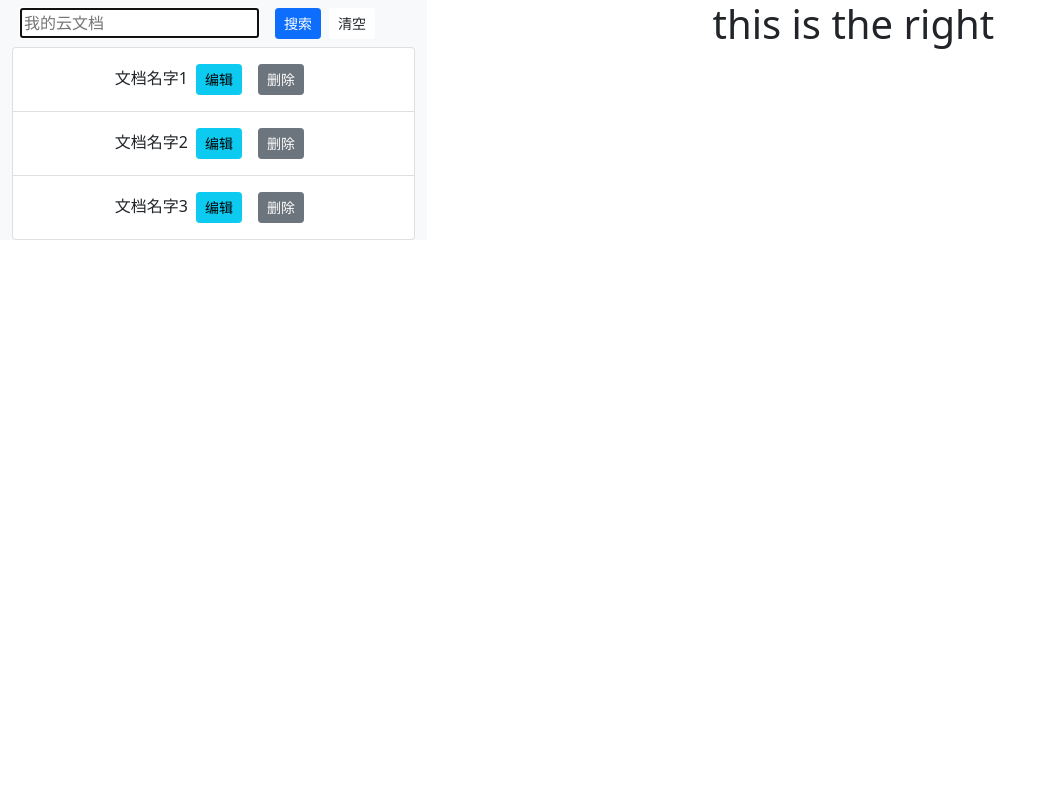
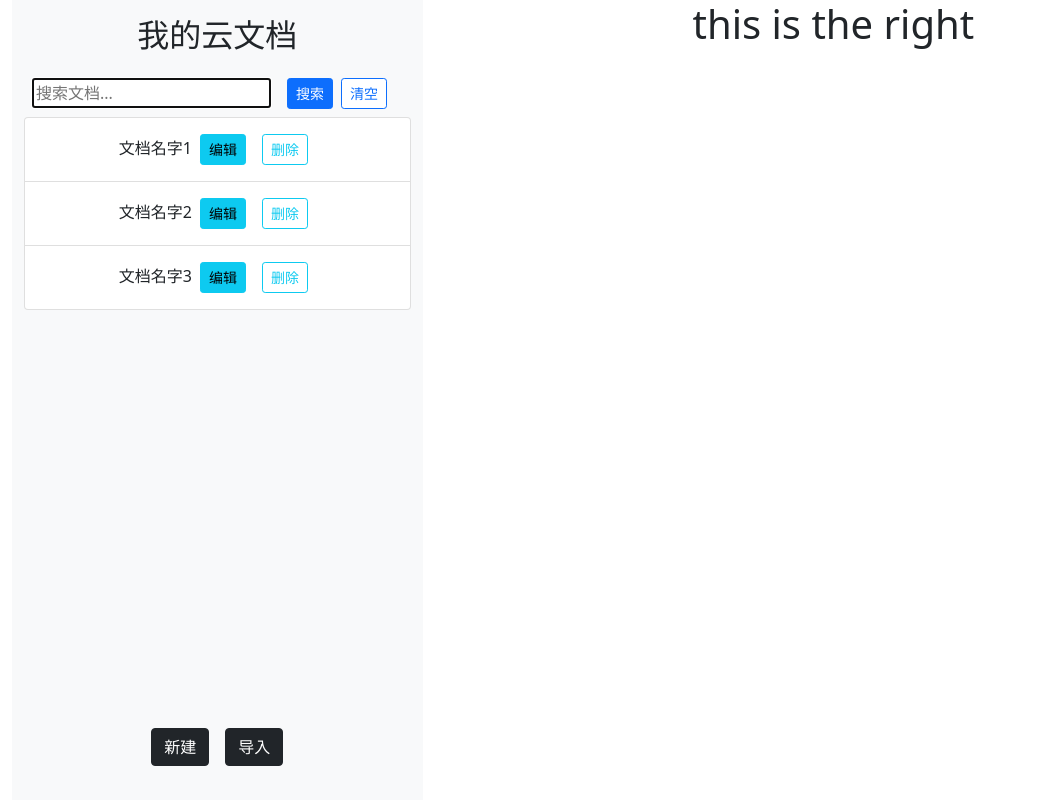
Before and after one commit to renyanLemon/cloud-doc, a React (Create React App) app: page / in a window 1280 px wide. Shown: the whole page, without its empty margins (0-1045 px from the left). Built offline with nearby package versions, Linux system fonts and the light colour scheme.

Commit message:
feat:自定义hook,键盘事件

```diff
--- a/public/index.html
+++ b/public/index.html
@@ -25,6 +25,11 @@
       Learn how to configure a non-root public URL by running `npm run build`.
     -->
     <title>React App</title>
+    <style>
+      html, body, #root {
+        height: 100%;
+      }
+    </style>
   </head>
   <body>
     <noscript>You need to enable JavaScript to run this app.</noscript>
--- a/src/App.css
+++ b/src/App.css
@@ -1,5 +1,6 @@
 .App {
   text-align: center;
+  height: 100%;
 }
 
 .App-logo {
@@ -36,3 +37,17 @@
     transform: rotate(360deg);
   }
 }
+
+.left-panel-box {
+  display: flex;
+  flex-direction: column;
+  height: 100%;
+  background-color: aquamarine;
+}
+.left-panel-content {
+  flex: 1;
+}
+.left-panel-footer {
+
+  height: 80px;
+}
--- a/src/App.js
+++ b/src/App.js
@@ -5,23 +5,29 @@ import { FileList } from './components/FileList'
 
 function App() {
   return (
-    <div className="App container-fluid">
-      <div className='row'>
-        <div className='col-4 bg-light left-panel'>
-          <FileSearch
-          title='我的云文档'
-          onFileSearch={(value) => {
-            console.log(1111,value)
-          }}>
-          </FileSearch>
-          <FileList>
+    <div className="App row container-fluid">
 
-          </FileList>
+        <div className='col-4 bg-light left-panel left-panel-box'>
+          <div className='left-panel-content'>
+            <h2 className='m-3'>我的云文档</h2>
+            <FileSearch
+            title='搜索文档...'
+            onFileSearch={(value) => {
+              console.log('搜索文档',value)
+            }}>
+            </FileSearch>
+            <FileList></FileList>
+          </div>
+          <div className='left-panel-footer'>
+            <button className='m-2 btn btn-dark'>新建</button>
+            <button className='m-2 btn btn-dark'>导入</button>
+          </div>
         </div>
+
         <div className='col-8 right-panel'>
-        <h1>this is the right</h1>
+          <h1>this is the right</h1>
         </div>
-      </div>
+
     </div>
   );
 }
--- a/src/components/FileList.js
+++ b/src/components/FileList.js
@@ -1,5 +1,6 @@
-import React, { useRef, useState } from "react"
+import React, { useRef, useState, useEffect } from "react"
 import PropTypes from 'prop-types'
+import useKeyPress from "../hooks/useKeyPress"
 
 const data = [{
   name: '文档名字1',
@@ -19,7 +20,20 @@ const data = [{
 }]
 
 const FileList = () => {
+
   const [ currentIdEdit, setCurrentIdEdit ] = useState('')
+
+  const enterPressed = useKeyPress(13)
+  const escPressed = useKeyPress(27)
+
+  useEffect(() => {
+    if(enterPressed) {
+      setCurrentIdEdit('')
+    }
+    if(escPressed) {
+      setCurrentIdEdit('')
+    }
+  })
 
   return (
     <div className="list-group">
@@ -33,7 +47,7 @@ const FileList = () => {
               setCurrentIdEdit('')
             }}
             >保存</button>
-            <button className="btn btn-secondary btn-sm m-2"
+            <button className="btn btn-outline-success btn-sm m-2"
             onClick={() => {
               setCurrentIdEdit('')
             }}
@@ -46,7 +60,7 @@ const FileList = () => {
             onClick={() => {
               setCurrentIdEdit(item.id)
             }}>编辑</button>
-            <button className="btn btn-secondary btn-sm m-2"
+            <button className="btn btn-outline-info btn-sm m-2"
             >删除</button>
           </div>
         )
--- a/src/components/FileSearch.js
+++ b/src/components/FileSearch.js
@@ -1,26 +1,27 @@
 import React, { useRef, useState, useEffect } from "react"
 import PropTypes from 'prop-types'
+import useKeyPress from "../hooks/useKeyPress"
 
 const FileSearch = (props) => {
+
   const [ value, setValue ] = useState('')
+
+  const enterPressed = useKeyPress(13)
+  const escPressed = useKeyPress(27)
+
   const searchRef = useRef(null)
+
   useEffect(() => {
     searchRef.current.focus()
   }, [])
 
   useEffect(() => {
-    const handleInputEvent = (event) => {
-      const { keyCode } = event
-      if(keyCode === 13) {
-        props.onFileSearch(value)
-      }else if(keyCode === 27) {
-        searchRef.current.value = ''
-        setValue('')
-      }
+    if(enterPressed) {
+      props.onFileSearch(value)
     }
-    document.addEventListener('keyup', handleInputEvent)
-    return () => {
-      document.removeEventListener('keyup',handleInputEvent)
+    if(escPressed) {
+      searchRef.current.value = ''
+      setValue('')
     }
   })
 
@@ -40,7 +41,7 @@ const FileSearch = (props) => {
             props.onFileSearch(value)
           }}>搜索</button>
         <button
-        className="btn btn-default btn-sm bg-white"
+        className="btn btn-outline-primary btn-sm bg-white"
         onClick={() => {
           searchRef.current.value = ''
           setValue('')
--- /dev/null
+++ b/src/hooks/useKeyPress.js
@@ -0,0 +1,33 @@
+// 自定义hook：键盘事件
+// 自定义hook本身就是一个function
+import { useState, useEffect } from 'react'
+
+const useKeyPress = (targetKeyCode) => {
+  const [ keyPressed, setKeyPressed ] = useState(false) //键 有没有被按到
+
+  //keyDown 与 keyUp 都要处理，如果只有keyDown，那么会造成状态无法改变
+  const keyDownHandler = ({ keyCode }) => {
+    if(keyCode === targetKeyCode) {
+      setKeyPressed(true)
+    }
+  }
+
+  const keyUpHandler = ({ keyCode }) => {
+    if(keyCode === targetKeyCode) {
+      setKeyPressed(false)
+    }
+  }
+
+  useEffect(() => {
+    document.addEventListener('keydown', keyDownHandler)
+    document.addEventListener('keyup', keyUpHandler)
+    return () => {
+      document.removeEventListener('keydown', keyDownHandler)
+      document.removeEventListener('keyup', keyUpHandler)
+    }
+  }, [])
+
+  return keyPressed
+}
+
+export default useKeyPress
```
